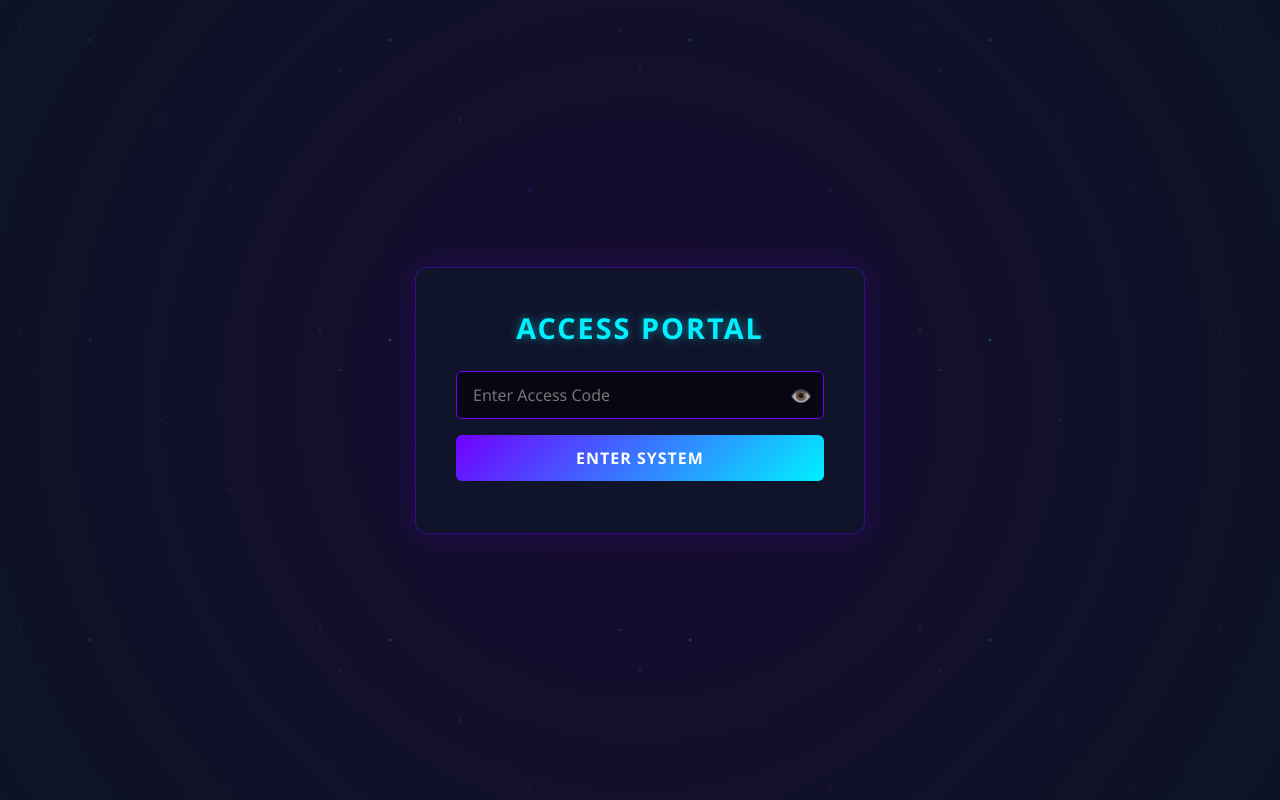
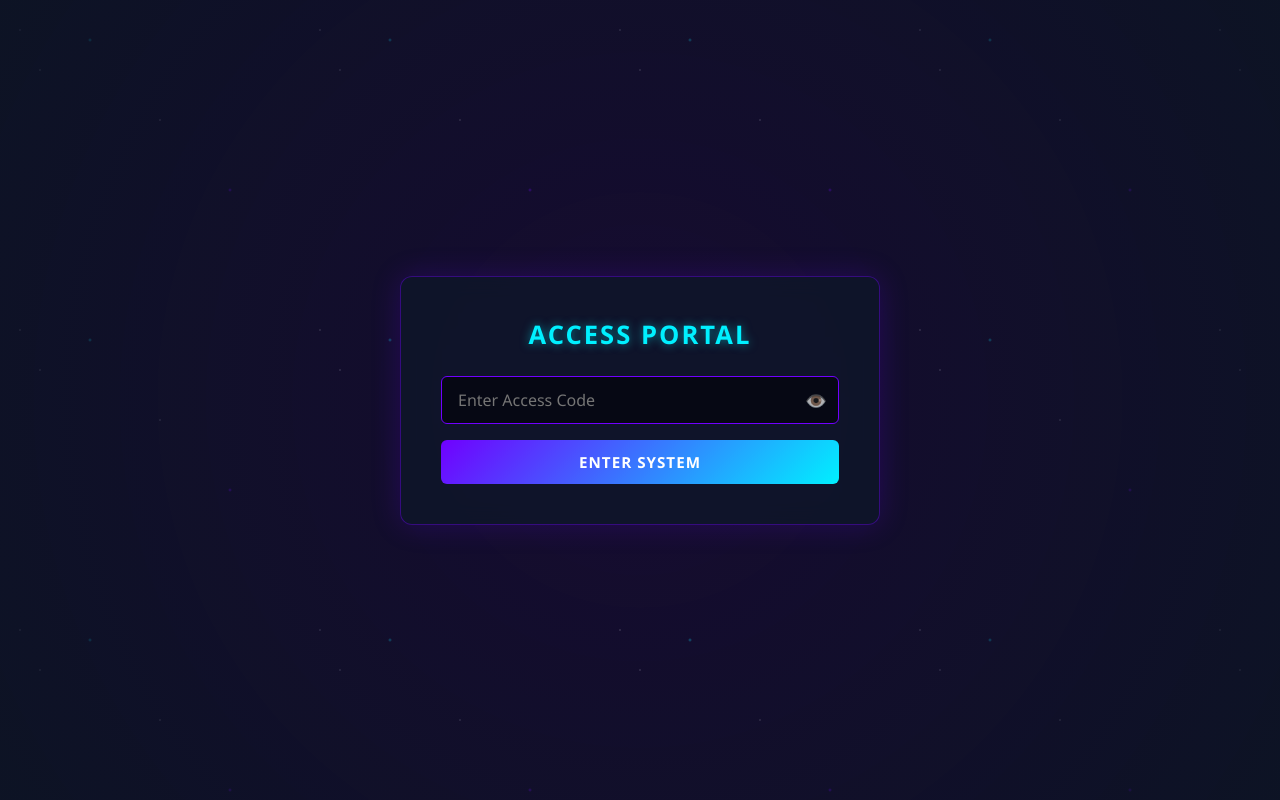
Before and after one commit to Elitecreater/chess-and-more, a plain HTML site: page index.html in a window 1280 px wide. Drawn offline with Linux system fonts and the light colour scheme.

Commit message:
Refactor CSS for layout and style adjustments

```diff
--- a/style.css
+++ b/style.css
@@ -13,13 +13,13 @@ body {
   display: flex;
   justify-content: center;
   align-items: center;
-  overflow: hidden;
+  overflow-x: hidden;
   position: relative;
 }
 
 /* Radial gradient overlay for deep space nebula */
 .nebula {
-  position: absolute;
+  position: fixed;
   top: 0;
   left: 0;
   width: 100%;
@@ -30,7 +30,7 @@ body {
 
 /* Dynamic CSS Stars */
 .stars {
-  position: absolute;
+  position: fixed;
   top: 0;
   left: 0;
   width: 100%;
@@ -51,15 +51,16 @@ body {
 .container {
   position: relative;
   z-index: 2;
-  background: rgba(15, 23, 42, 0.75);
+  background: rgba(15, 23, 42, 0.85);
   border: 1px solid rgba(112, 0, 255, 0.4);
   box-shadow: 0 0 30px rgba(112, 0, 255, 0.2);
   backdrop-filter: blur(10px);
   padding: 2.5rem;
   border-radius: 12px;
   text-align: center;
-  max-width: 450px;
+  max-width: 480px;
   width: 90%;
+  margin: 20px 0;
 }
 
 .hidden {
@@ -68,7 +69,7 @@ body {
 
 /* Form & Typography */
 h1 {
-  font-size: 1.8rem;
+  font-size: 1.6rem;
   margin-bottom: 1.5rem;
   text-transform: uppercase;
   letter-spacing: 2px;
@@ -118,19 +119,24 @@ input:focus {
   opacity: 1;
 }
 
-/* Buttons */
+/* Button Layout */
+.button-grid {
+  display: flex;
+  flex-direction: column;
+  gap: 0.75rem;
+}
+
 .btn {
   width: 100%;
   padding: 12px 20px;
   border: none;
   border-radius: 6px;
-  font-size: 1rem;
+  font-size: 0.95rem;
   font-weight: bold;
   text-transform: uppercase;
   letter-spacing: 1px;
   cursor: pointer;
   transition: all 0.3s ease;
-  margin-bottom: 0.75rem;
 }
 
 .btn-primary {
@@ -151,6 +157,7 @@ input:focus {
 
 .btn-secondary:hover {
   background: rgba(255, 255, 255, 0.2);
+  border-color: rgba(0, 240, 255, 0.4);
 }
 
 .error-msg {
```
